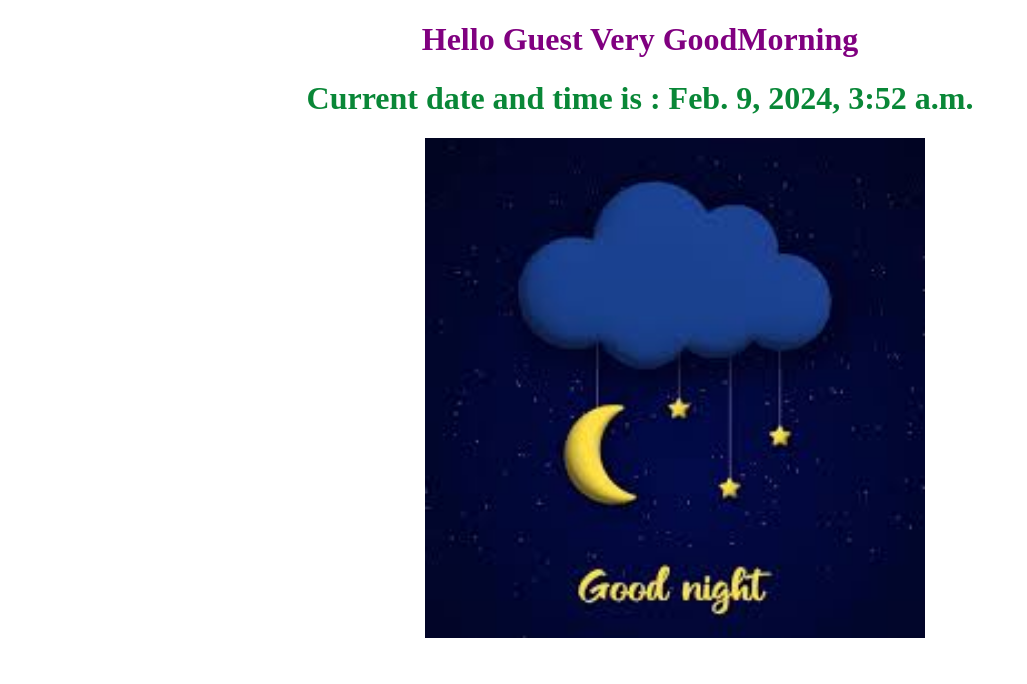
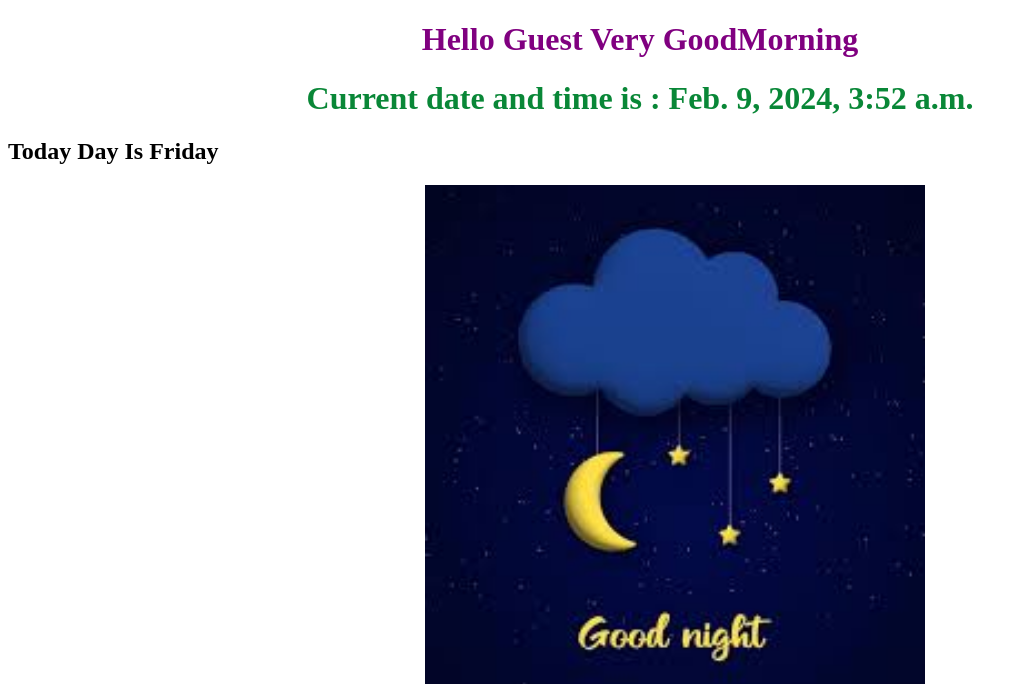
Before and after one commit to bharath447/date-time-, a Django app: page / in a window 1280 px wide; the page is wider, and only the part inside the window is pictured. Shown: the top 684 px of that part, without its empty margins (0-1027 px from the left). Run offline with Django 4.2, Linux system fonts and the light colour scheme.

Commit message:
Added Day

```diff
--- a/templates/testapp/wish.html
+++ b/templates/testapp/wish.html
@@ -18,6 +18,7 @@
 <body>
     <h1 id="h11">{{insert_msg}}</h1>
     <h1 id="h12">Current date and time is : {{insert_date}}</h1>
+    <h2>Today Day Is Friday</h2>
     <!-- <img src="images/gnImages.jpg" alt="image not found"> -->
     <!-- <img src="{% static 'images/gnImages.jpg' %}" alt="My image"> -->
     <img src="{% static 'images/gn.jpg' %}" alt="image 2 not found">
```
